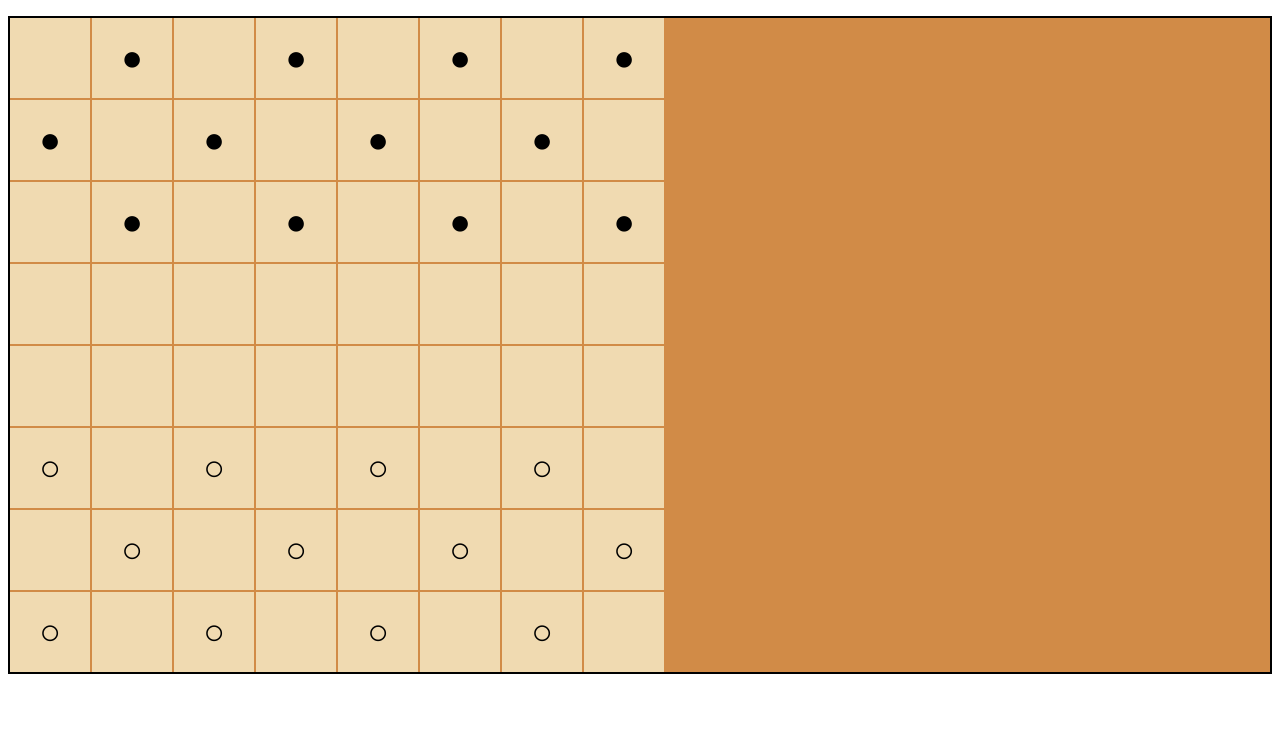
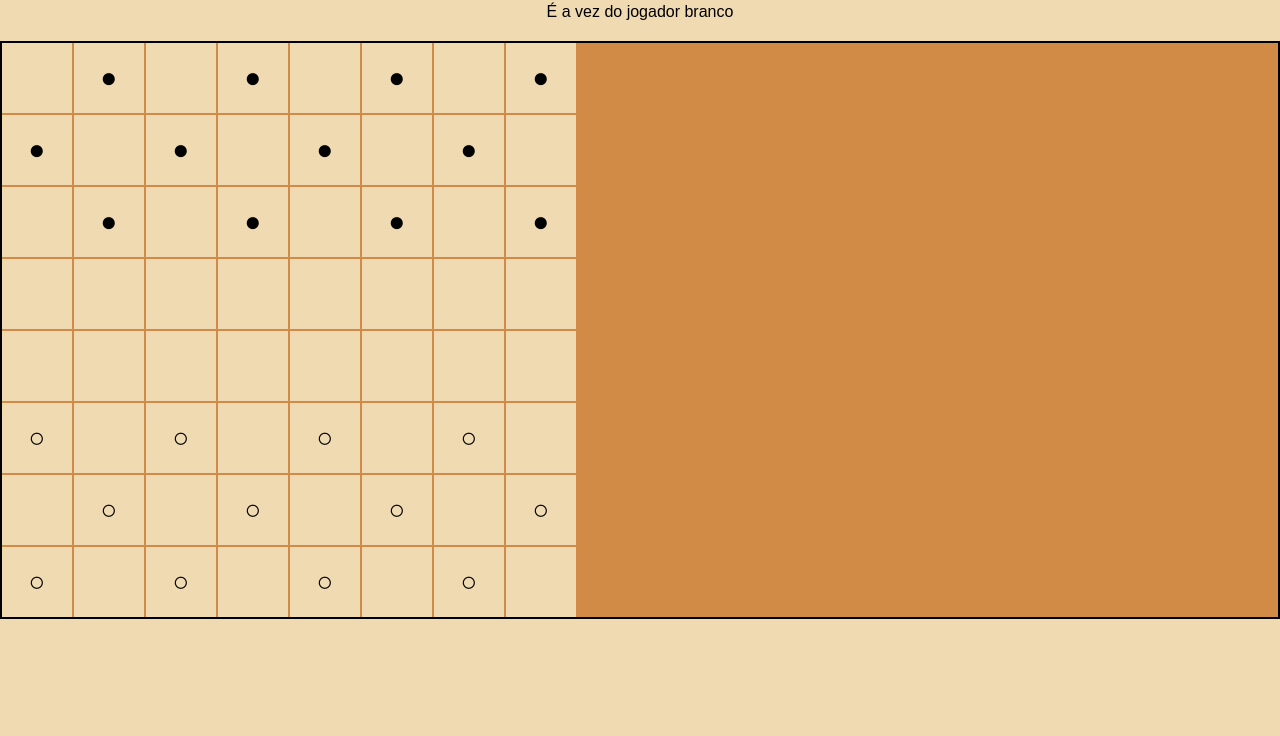
Before and after one commit to rezende0001/jogo, a plain HTML site: page index.html in a window 1280 px wide. Shown: the part 64-800 px from the top of the page. Drawn offline with Linux system fonts and the light colour scheme.

Commit message:
Update index.html

```diff
--- a/index.html
+++ b/index.html
@@ -8,11 +8,18 @@
     body {
         font-family: Arial, sans-serif;
         text-align: center;
+        background-color: #f0dab1;
+        margin: 0;
+        padding: 0;
+    }
+    h1 {
+        margin-top: 20px;
+        margin-bottom: 10px;
     }
     #board {
         display: grid;
-        grid-template-columns: repeat(8, 80px);
-        grid-template-rows: repeat(8, 80px);
+        grid-template-columns: repeat(8, 70px);
+        grid-template-rows: repeat(8, 70px);
         gap: 2px;
         margin: 20px auto;
         border: 2px solid black;
@@ -22,7 +29,7 @@
         display: flex;
         justify-content: center;
         align-items: center;
-        font-size: 36px;
+        font-size: 28px;
         background-color: #f0dab1;
         cursor: pointer;
     }
@@ -32,13 +39,18 @@
     .selected {
         background-color: #f5d76e;
     }
+    #player-turn {
+        margin-bottom: 20px;
+    }
 </style>
 </head>
 <body>
 <h1>Jogo de Damas</h1>
+<div id="player-turn"></div>
 <div id="board"></div>
 <script>
     const board = document.getElementById('board');
+    const playerTurn = document.getElementById('player-turn');
     let cells = [];
     let currentPlayer = 'white';
     let selectedPiece = null;
@@ -81,6 +93,7 @@
                     currentPlayer = currentPlayer === 'white' ? 'black' : 'white';
                     selectedPiece.classList.remove('selected');
                     selectedPiece = null;
+                    playerTurn.textContent = `É a vez do jogador ${currentPlayer === 'white' ? 'branco' : 'preto'}`;
                 }
             }
         } else {
@@ -97,6 +110,7 @@
     }
 
     createBoard();
+    playerTurn.textContent = `É a vez do jogador ${currentPlayer === 'white' ? 'branco' : 'preto'}`;
 </script>
 </body>
 </html>
```
